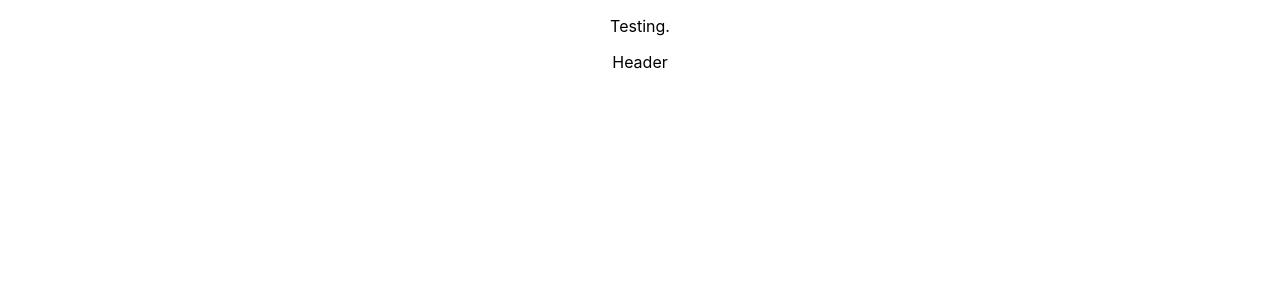
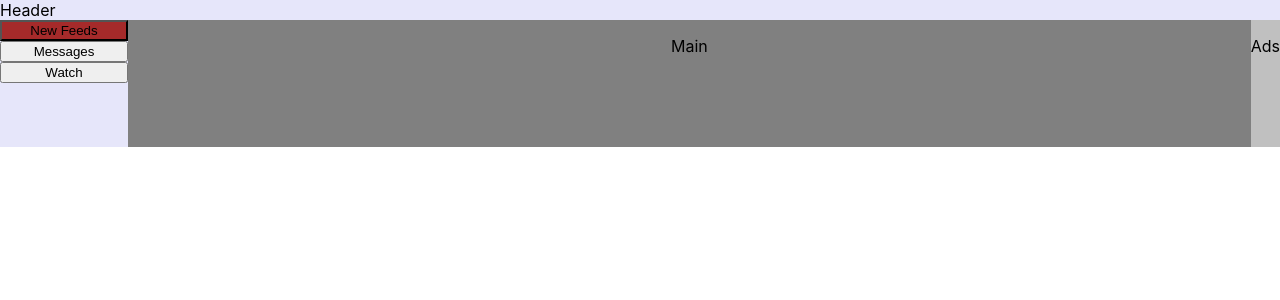
Before and after one commit to jelaurore/PRW, a React (Create React App) app: page / in a window 1280 px wide. Shown: the top 300 px of the page. Built offline with nearby package versions, Linux system fonts and the light colour scheme.

Commit message:
Made changes to multiple files

```diff
--- a/src/App.js
+++ b/src/App.js
@@ -1,16 +1,31 @@
 import React, {Component} from 'react';
 import './App.css';
 import Header from './components/Header';
+import Nav from './components/Nav';
+import Main from './components/Main';
+import Ads from './components/Ads';
 
 class App extends Component {
   render () {
 
     return (
       <div className="App">
-        <p>Testing.</p>
         <Header />
+        <section style={styles.container}>
+          <Nav />
+          <Main />
+          <Ads />
+        </section>
       </div>
     );
   }
 }
 export default App;
+
+const styles = {
+  container: {
+    display: 'flex',
+    background: 'gray',
+    justifyContent: 'space-between'
+  }
+}
--- /dev/null
+++ b/src/components/Ads.js
@@ -0,0 +1,22 @@
+import React from 'react';
+
+const Ads = () => {
+  return(
+    <aside style={styles.container}>
+      <p>Ads</p>
+
+    </aside>
+  )
+}
+export default Ads;
+
+const styles = {
+  container: {
+    backgroundColor: 'silver',
+    display: 'flex',
+    flexDirection: 'column'
+  },
+  btn: {
+    backgroundColor: 'brown'
+  }
+}
--- a/src/components/Header.js
+++ b/src/components/Header.js
@@ -3,7 +3,14 @@ import React from 'react';
 // Dummy component
 const Header = () => {
   return(
-    <div>Header</div>
+    <header style={styles.container}>Header</header>
   )
 }
 export default Header;
+
+const styles = {
+  container: {
+    backgroundColor: 'lavender',
+    display: 'flex'
+  }
+}
--- /dev/null
+++ b/src/components/Main.js
@@ -0,0 +1,22 @@
+import React from 'react';
+
+const Main = () => {
+  return(
+    <main style={styles.container}>
+      <p>Main</p>
+
+    </main>
+  )
+}
+export default Main;
+
+const styles = {
+  container: {
+    backgroundColor: 'gray',
+    display: 'flex',
+    flexDirection: 'column'
+  },
+  btn: {
+    backgroundColor: 'brown'
+  }
+}
--- /dev/null
+++ b/src/components/Nav.js
@@ -0,0 +1,26 @@
+import React from 'react';
+
+const Nav = () => {
+  return(
+    <nav style={styles.container}>
+      <button style={styles.btn}>New Feeds</button>
+      <button>Messages</button>
+      <button>Watch</button>
+    </nav>
+  )
+}
+export default Nav;
+
+const styles = {
+  container: {
+    backgroundColor: 'lavender',
+    display: 'flex',
+    flexDirection: 'column',
+    width: '10%',
+    //padding: '10%',
+    paddingBottom: '5%'
+  },
+  btn: {
+    backgroundColor: 'brown'
+  }
+}
```
